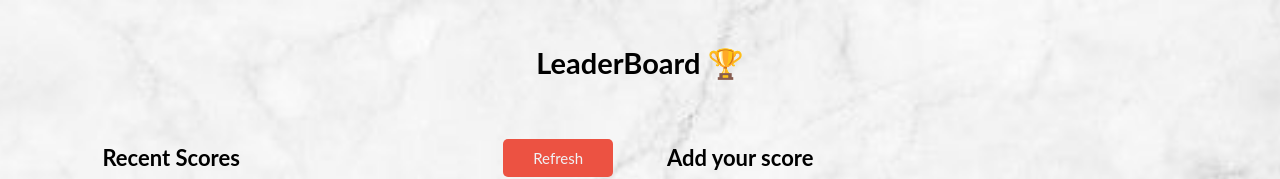
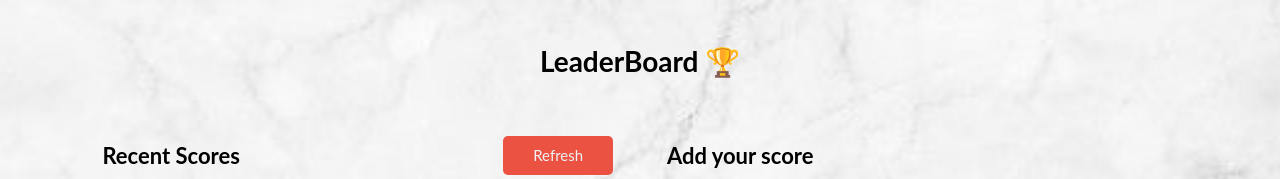
Before and after one commit to shegy28/Leaderboard, a website built with webpack: page src/index.html in a window 1280 px wide. Shown: the top 179 px of the page. Built offline with nearby package versions, Linux system fonts and the light colour scheme; no server answers.

Commit message:
fix font size

```diff
--- a/src/style.css
+++ b/src/style.css
@@ -26,7 +26,7 @@ body {
 }
 
 .hi h1 {
-  font-size: 29px;
+  font-size: 28px;
 }
 
 .holder {
```
